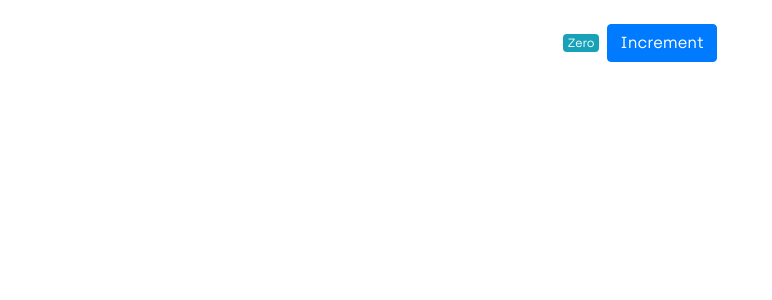
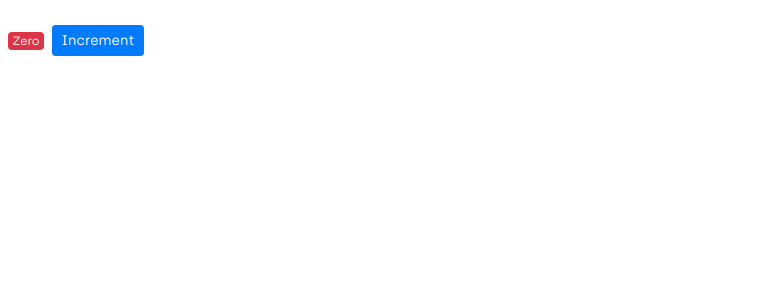
Before and after one commit to charlesonunze/first-react-app, a React (Create React App) app: page / in a window 1280 px wide. Shown: the top 300 px of the page, without its empty margins (0-772 px from the left). Built offline with nearby package versions, Linux system fonts and the light colour scheme.

Commit message:
setting dynamic attributes

```diff
--- a/src/components/Counter.jsx
+++ b/src/components/Counter.jsx
@@ -7,12 +7,15 @@ class Counter extends Component {
 
 	render() {
 		return (
-			<div className='text-center pt-4'>
-				<span className='badge badge-info mr-2'>
+			<div className='pt-4'>
+				<span
+					className={this.getClasses()}
+					style={{ fontWeight: 'bold' }}
+				>
 					{this.formatCount()}
 				</span>
 
-				<button className='btn btn-primary'>Increment</button>
+				<button className='btn btn-primary btn-sm'>Increment</button>
 			</div>
 		);
 	}
@@ -21,6 +24,11 @@ class Counter extends Component {
 		const { count } = this.state;
 		return count === 0 ? 'Zero' : count;
 	}
+
+	getClasses() {
+		let classes = 'badge m-2 badge-';
+		return (classes += this.state.count === 0 ? 'danger' : 'info');
+	}
 }
 
 export default Counter;
```
